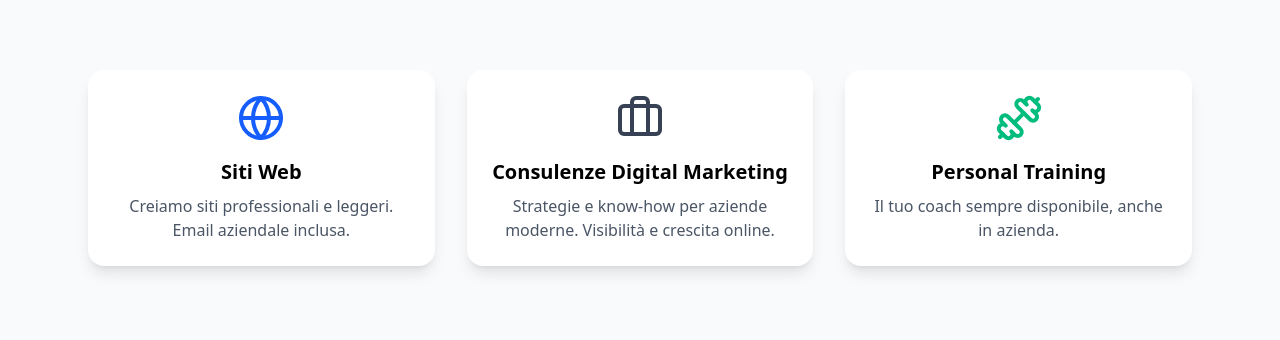
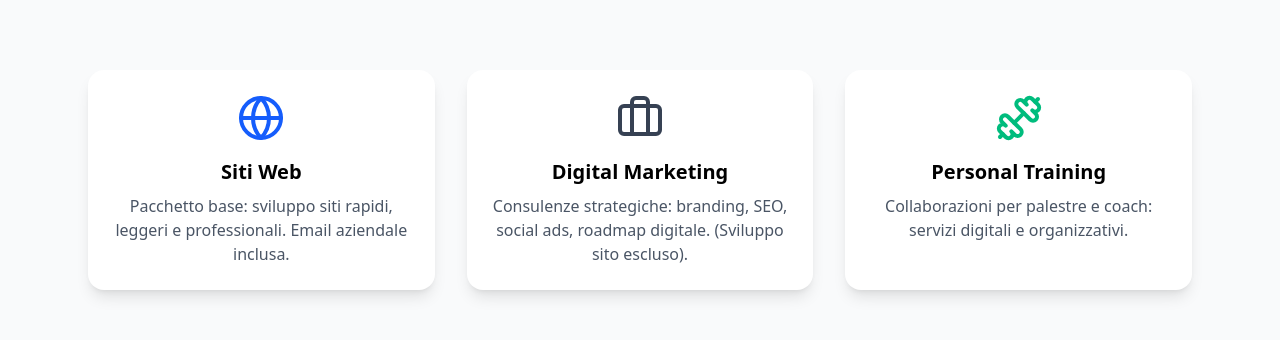
Before and after one commit to FranklinMaggi/webonday-sites, a React (Vite) app: page / in a window 1280 px wide. Shown: the part 846-1186 px from the top of the page. Built offline with nearby package versions, Linux system fonts and the light colour scheme.

Commit message:
Aggionramento Home Page

```diff
--- a/src/pages/Home.tsx
+++ b/src/pages/Home.tsx
@@ -8,7 +8,7 @@ const services = [
     bg: "https://images.unsplash.com/photo-1487058792275-0ad4aaf24ca7?auto=format&fit=crop&w=1600&q=80",
   },
   {
-    text: "Consulenze digitali per il settore Ho.Re.Ca.",
+    text: "Consulenze Digital Marketing & Know-How",
     bg: "https://images.unsplash.com/photo-1528605248644-14dd04022da1?auto=format&fit=crop&w=1600&q=80",
   },
   {
@@ -20,7 +20,6 @@ const services = [
 export default function Home() {
   const [index, setIndex] = useState(0);
 
-  // cambia slide ogni 5 secondi
   useEffect(() => {
     const interval = setInterval(() => {
       setIndex((prev) => (prev + 1) % services.length);
@@ -49,28 +48,31 @@ export default function Home() {
       <main className="py-20 px-6 max-w-6xl mx-auto grid gap-12">
         <h2 className="text-3xl font-bold text-center mb-12">I nostri servizi</h2>
         <div className="grid grid-cols-1 md:grid-cols-3 gap-8">
-          <div className="p-6 bg-white rounded-2xl shadow-lg hover:shadow-xl hover:scale-105 transition-transform flex flex-col items-center text-center">
+          {/* Siti Web */}
+          <div className="p-6 bg-white rounded-2xl shadow-lg hover:shadow-xl hover:scale-105 transition flex flex-col items-center text-center">
             <Globe className="w-12 h-12 text-blue-600 mb-4" />
             <h3 className="text-xl font-semibold mb-2">Siti Web</h3>
             <p className="text-gray-600">
-              Creiamo siti professionali e leggeri. Email aziendale inclusa.
+              Pacchetto base: sviluppo siti rapidi, leggeri e professionali. Email aziendale inclusa.
             </p>
           </div>
 
-          <div className="p-6 bg-white rounded-2xl shadow-lg hover:shadow-xl hover:scale-105 transition-transform flex flex-col items-center text-center">
+          {/* Digital Marketing */}
+          <div className="p-6 bg-white rounded-2xl shadow-lg hover:shadow-xl hover:scale-105 transition flex flex-col items-center text-center">
             <Briefcase className="w-12 h-12 text-gray-700 mb-4" />
-            <h3 className="text-xl font-semibold mb-2">Consulenze Digital Marketing</h3>
-<p className="text-gray-600">
-  Strategie e know-how per aziende moderne. Visibilità e crescita online.
-</p>
-
+            <h3 className="text-xl font-semibold mb-2">Digital Marketing</h3>
+            <p className="text-gray-600">
+              Consulenze strategiche: branding, SEO, social ads, roadmap digitale.
+              (Sviluppo sito escluso).
+            </p>
           </div>
 
-          <div className="p-6 bg-white rounded-2xl shadow-lg hover:shadow-xl hover:scale-105 transition-transform flex flex-col items-center text-center">
+          {/* Personal Training */}
+          <div className="p-6 bg-white rounded-2xl shadow-lg hover:shadow-xl hover:scale-105 transition flex flex-col items-center text-center">
             <Dumbbell className="w-12 h-12 text-emerald-500 mb-4" />
             <h3 className="text-xl font-semibold mb-2">Personal Training</h3>
             <p className="text-gray-600">
-              Il tuo coach sempre disponibile, anche in azienda.
+              Collaborazioni per palestre e coach: servizi digitali e organizzativi.
             </p>
           </div>
         </div>
```
